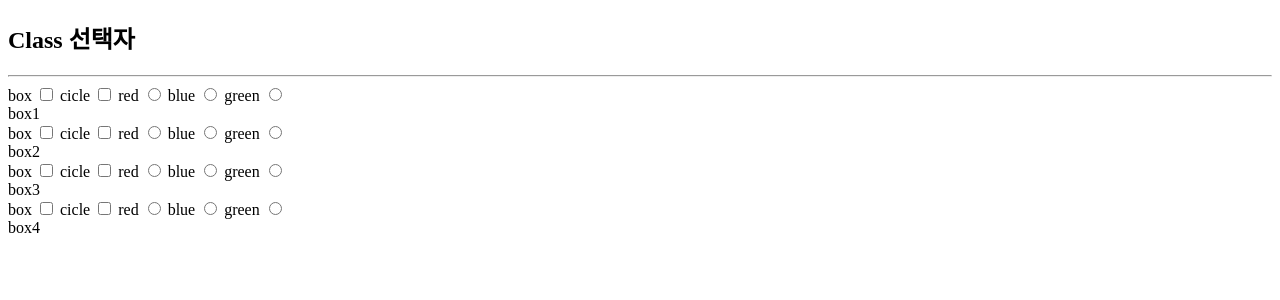
After one commit to JunoJeon/chap54, a Java web app: page /class.jsp in a window 1280 px wide. The commit adds this page. Shown: the top 300 px of the page. Run offline with Spring Boot 4, a stand-in JSP engine, Linux system fonts and the light colour scheme.

Commit message:
0914 css수업

```diff
--- /dev/null
+++ b/src/main/webapp/class.jsp
@@ -0,0 +1,138 @@
+<%@ page language="java" contentType="text/html; charset=UTF-8"
+    pageEncoding="UTF-8"%>
+<!DOCTYPE html>
+<html>
+<head>
+<meta charset="UTF-8">
+<title>class.jsp</title>
+<style type="text/css">
+
+.box {
+	width: 100px;
+	height: 100px;
+}
+
+.circle {
+	border-radius: 50px;
+}
+
+.red {
+	border: 10px solid red;
+}
+
+.blue {
+	border: 10px solid blue;
+}
+
+.green {
+	border: 10px solid green;
+}
+/*
+input [vlaue = 'box'] 속성 선택자 {
+
+}
+*/
+</style>
+
+<script type="text/javascript">
+window.onload = function() {
+	let boxs = document.querySelectorAll("input[value = 'box']")
+	boxs.forEach(function(elt, i, array) {
+		elt.onchange = function() {
+			let box = elt.parentElement.nextElementSibling
+			if(elt.checked) {
+				box.classList.add('box');
+			} else {
+				box.classList.remove('box');
+			}
+		}
+	})
+
+	let circles = document.querySelectorAll("input[value = 'circle']")
+	circles.forEach(function(elt, i, array) {
+		elt.onchange = function() {
+			let box = elt.parentElement.nextElementSibling
+			if(elt.checked) {
+				box.classList.add('circle');
+			} else {
+				box.classList.remove('circle');
+			}
+		}
+	})
+
+	let radios = document.querySelectorAll("input[name^='color']")
+	radios.forEach(input => {
+		input.onchange = e => {
+			let box = input.parentElement.nextElementSibling
+			box.classList.remove('red');
+			box.classList.remove('blue');
+			box.classList.remove('green');
+
+			box.classList.add(input.value)
+		}
+	})
+}
+</script>
+</head>
+<body>
+
+<h2>Class 선택자</h2>
+<hr>
+<div>
+	<label>box</label>
+	<input type="checkbox" value = "box">
+	<label>cicle</label>
+	<input type="checkbox" value = "circle">
+	<label>red</label>
+	<input type="radio" value = "red" name="color1">
+	<label>blue</label>
+	<input type="radio" value = "blue" name="color1">
+	<label>green</label>
+	<input type="radio" value = "green" name="color1">
+</div>
+<div id="box1">box1</div>
+
+<div>
+	<label>box</label>
+	<input type="checkbox" value = "box">
+	<label>cicle</label>
+	<input type="checkbox" value = "circle">
+	<label>red</label>
+	<input type="radio" value = "red" name="color2">
+	<label>blue</label>
+	<input type="radio" value = "blue" name="color2">
+	<label>green</label>
+	<input type="radio" value = "green" name="color2">
+</div>
+<div id="box2">box2</div>
+
+<div>
+	<label>box</label>
+	<input type="checkbox" value = "box">
+	<label>cicle</label>
+	<input type="checkbox" value = "circle">
+	<label>red</label>
+	<input type="radio" value = "red" name="color3">
+	<label>blue</label>
+	<input type="radio" value = "blue" name="color3">
+	<label>green</label>
+	<input type="radio" value = "green" name="color3">
+</div>
+<div id="box3">box3</div>
+
+<div>
+	<label>box</label>
+	<input type="checkbox" value = "box">
+	<label>cicle</label>
+	<input type="checkbox" value = "circle">
+	<label>red</label>
+	<input type="radio" value = "red" name="color4">
+	<label>blue</label>
+	<input type="radio" value = "blue" name="color4">
+	<label>green</label>
+	<input type="radio" value = "green" name="color4">
+</div>
+<div id="box4">box4</div>
+
+</body>
+</html>
```
Also changed, not shown: src/main/webapp/WEB-INF/country/list.jsp (+33 -1 lines), src/main/webapp/decentant.jsp (added, +49 -0 lines), src/main/webapp/pseudo.jsp (added, +48 -0 lines).
